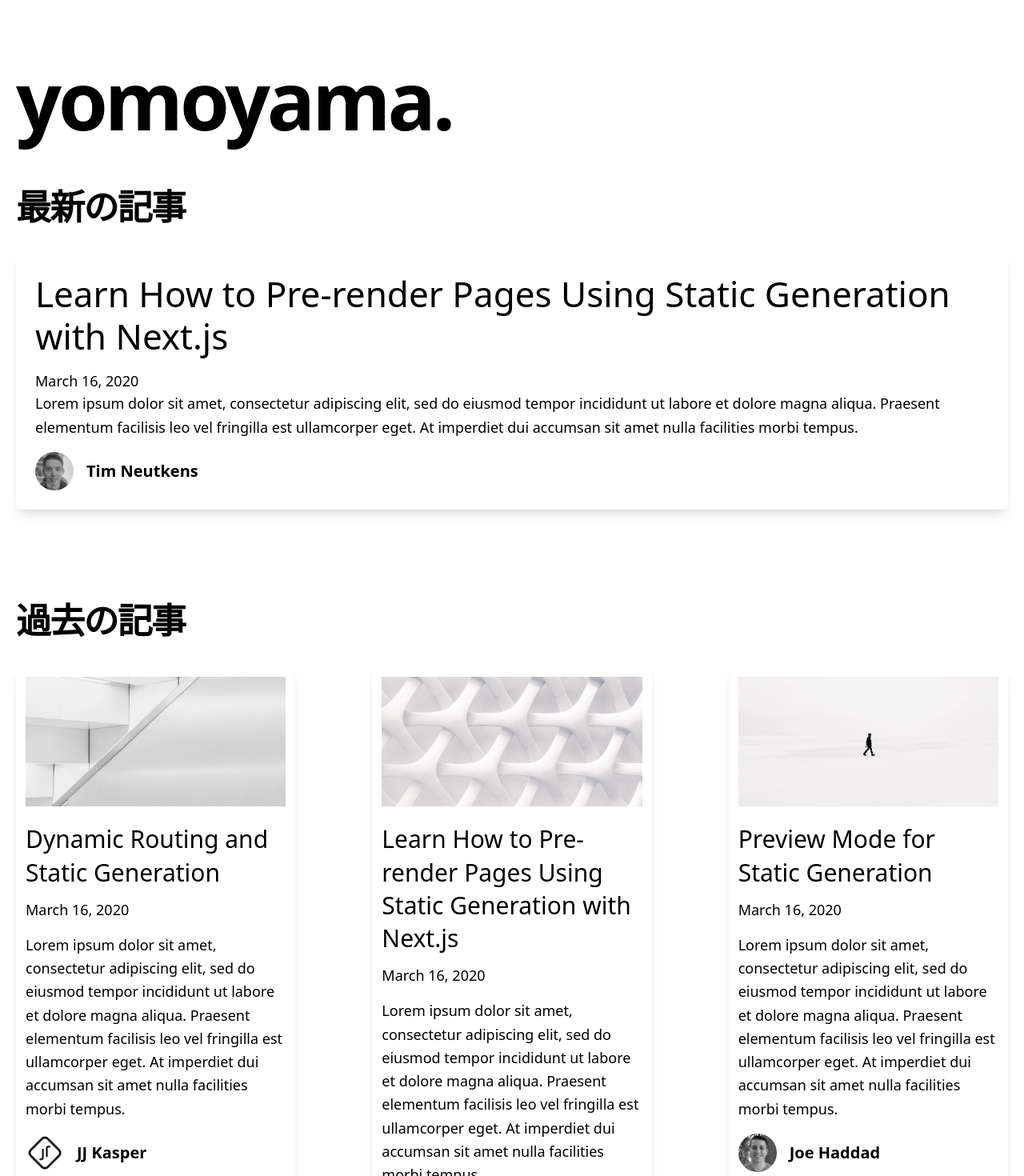
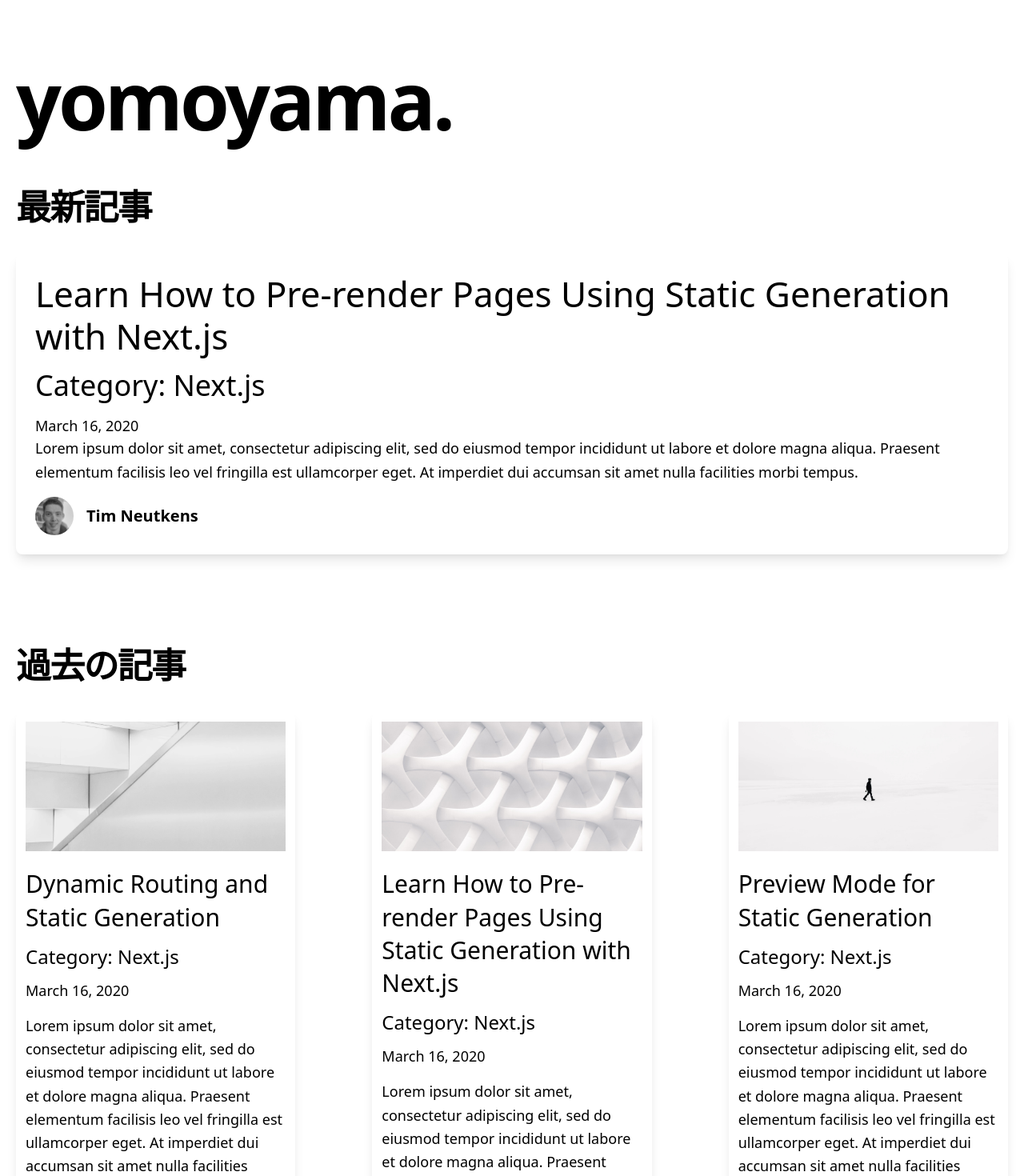
Before and after one commit to chiita-backpaper/blog, a Next.js app: page / in a window 1280 px wide. Shown: the top 1470 px of the page at 80% size. Built offline with nearby package versions, Linux system fonts and the light colour scheme.

Commit message:
カテゴリーを表示

```diff
--- a/components/hero-post.js
+++ b/components/hero-post.js
@@ -5,6 +5,7 @@ import Link from 'next/link'
 
 export default function HeroPost({
   title,
+  category,
   coverImage,
   date,
   excerpt,
@@ -24,12 +25,18 @@ export default function HeroPost({
       </div> */}
       <div className="md:grid md:grid-cols-1 md:gap-x-16 lg:gap-x-8 mb-20 md:mb-28">
         <h2 className="mb-8 text-4xl md:text-6xl font-bold tracking-tighter leading-tight">
-          最新の記事
+          最新記事
         </h2>
         <div className="bg-white p-6 rounded-lg shadow-lg">
           <h3 className="mb-4 text-4xl lg:text-6xl leading-tight">
             <Link as={`/posts/${slug}`} href="/posts/[slug]">
               <a className="hover:underline">{title}</a>
+            </Link>
+          </h3>
+          <h3 className="mb-4 text-2xl lg:text-4xl leading-tight">
+            Category:
+            <Link as={`/category/${category}`} href="/category/[slug]">
+              <a className="hover:underline"> {category}</a>
             </Link>
           </h3>
           <div className="mb-4 md:mb-0 text-lg">
--- a/components/more-stories.js
+++ b/components/more-stories.js
@@ -11,6 +11,7 @@ export default function MoreStories({ posts }) {
           <PostPreview
             key={post.slug}
             title={post.title}
+            category={post.category}
             coverImage={post.coverImage}
             date={post.date}
             author={post.author}
--- a/components/post-header.js
+++ b/components/post-header.js
@@ -2,11 +2,18 @@ import Avatar from '../components/avatar'
 import DateFormatter from '../components/date-formatter'
 import CoverImage from '../components/cover-image'
 import PostTitle from '../components/post-title'
+import Link from 'next/link'
 
-export default function PostHeader({ title, coverImage, date, author }) {
+export default function PostHeader({ title, category, coverImage, date, author }) {
   return (
     <>
       <PostTitle>{title}</PostTitle>
+      <h3 className="text-2xl mb-3 leading-snug">
+        Category:
+        <Link as={`/category/${category}`} href="/category/[slug]">
+          <a className="hover:underline"> {category}</a>
+        </Link>
+      </h3>
       <div className="hidden lg:block lg:mb-12">
         <Avatar name={author.name} picture={author.picture} />
       </div>
--- a/components/post-preview.js
+++ b/components/post-preview.js
@@ -5,6 +5,7 @@ import Link from 'next/link'
 
 export default function PostPreview({
   title,
+  category,
   coverImage,
   date,
   excerpt,
@@ -27,6 +28,12 @@ export default function PostPreview({
           <a className="hover:underline">{title}</a>
         </Link>
       </h3>
+      <h3 className="text-2xl mb-3 leading-snug">
+        Category:
+        <Link as={`/category/${category}`} href="/category/[slug]">
+          <a className="hover:underline"> {category}</a>
+        </Link>
+      </h3>
       <div className="text-lg mb-4">
         <DateFormatter dateString={date} />
       </div>
--- a/pages/index.js
+++ b/pages/index.js
@@ -21,6 +21,7 @@ export default function Index({ allPosts }) {
           {heroPost && (
             <HeroPost
               title={heroPost.title}
+              category={heroPost.category}
               coverImage={heroPost.coverImage}
               date={heroPost.date}
               author={heroPost.author}
@@ -38,6 +39,7 @@ export default function Index({ allPosts }) {
 export async function getStaticProps() {
   const allPosts = getAllPosts([
     'title',
+    'category',
     'date',
     'slug',
     'author',
--- a/pages/posts/[slug].js
+++ b/pages/posts/[slug].js
@@ -33,6 +33,7 @@ export default function Post({ post, morePosts, preview }) {
                 </Head>
                 <PostHeader
                   title={post.title}
+                  category={post.category}
                   coverImage={post.coverImage}
                   date={post.date}
                   author={post.author}
@@ -49,6 +50,7 @@ export default function Post({ post, morePosts, preview }) {
 export async function getStaticProps({ params }) {
   const post = getPostBySlug(params.slug, [
     'title',
+    'category',
     'date',
     'slug',
     'author',
```
